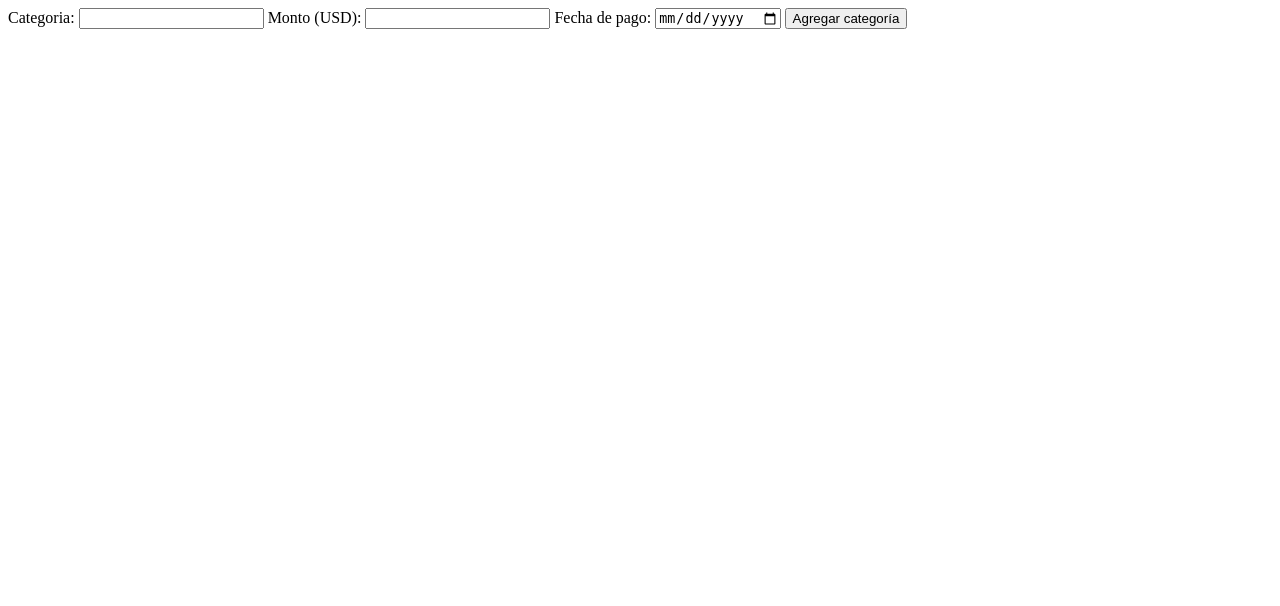
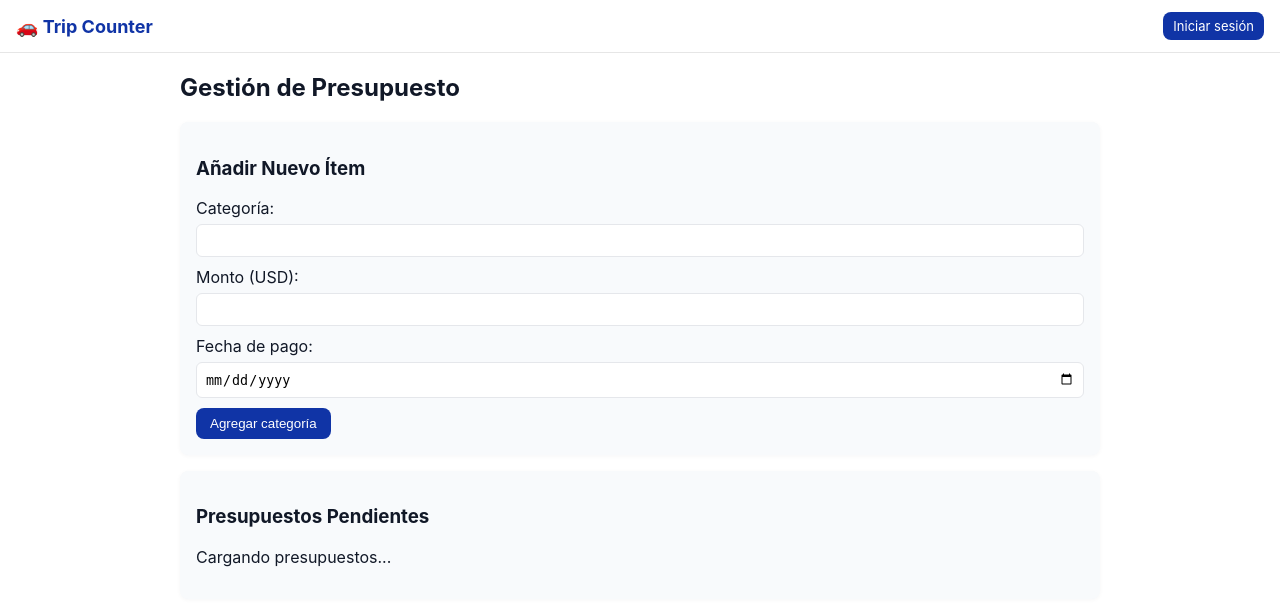
Before and after one commit to ajmonteroa45-del/tripcounterapp, a Python web app: template templates/presupuesto.html in a window 1280 px wide. Shown: the top 606 px of the page. Run offline with Jinja, Linux system fonts and the light colour scheme; the template is opened without the code that fills it, so the values that code supplies are empty.

Commit message:
Actualizar presupuesto.html
Modify

```diff
--- a/templates/presupuesto.html
+++ b/templates/presupuesto.html
@@ -1,6 +1,13 @@
+{% extends "base.html" %}
+{% block title %}Presupuesto - Trip Counter{% endblock %}
+{% block content %}
+
+    <h2>Gestión de Presupuesto</h2>
+
     <section class="card">
+        <h3>Añadir Nuevo Ítem</h3>
         <form id="budget-form">
-      <label>Categoria:
+            <label>Categoría:
                 <input type="text" name="categoria" id="categoria" required>
             </label>
             <label>Monto (USD):
@@ -11,4 +18,15 @@
             </label>
             <button type="submit" class="btn">Agregar categoría</button>
         </form>
+        <div id="budget-message"></div>
     </section>
+
+    <section class="card">
+        <h3>Presupuestos Pendientes</h3>
+
+        <div id="budget-list-container">
+            <p>Cargando presupuestos...</p>
+        </div>
+    </section>
+
+{% endblock %}
```
Lines whose indentation alone changed are shown as unchanged.
